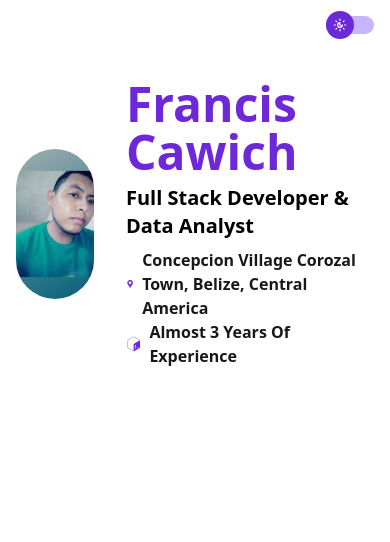
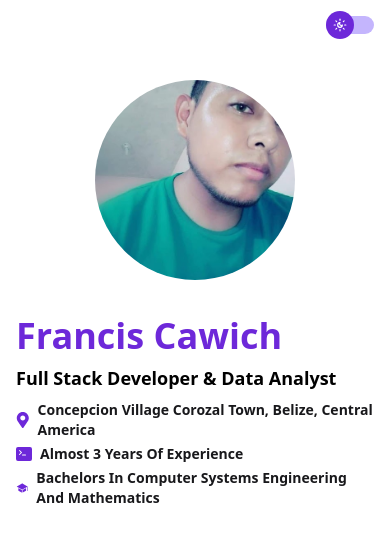
Before and after one commit to FranceCawich/Portfolio-, a Next.js app: page / in a window 390 px wide. Shown: the top 542 px of the page. Built offline with nearby package versions, Linux system fonts and the light colour scheme.

Commit message:
making header responsive

```diff
--- a/components/Header.js
+++ b/components/Header.js
@@ -1,15 +1,16 @@
-"use client ";
+"use client";
 import Image from "next/image";
+import { FaMapMarkerAlt } from "react-icons/fa";
+import { BsTerminalFill } from "react-icons/bs";
+import { IoIosSchool } from "react-icons/io";
+
 import data from "../data/header";
-import { SiGooglemaps } from "react-icons/si";
 import HeaderInfo from "./HeaderInfo";
-
-import { VscTerminalBash } from "react-icons/vsc";
 const Header = () => {
-  const { image, name, jobTitle, address, experience, education } = data;
+  const { image, name, jobTitle, experience, education, address } = data;
   return (
-    <div className="flex  items-center gap-x-8">
-      <div className="w-[150px] h-[150px] relative rounded-full overflow-hidden">
+    <header className="flex flex-wrap md:flex-row flex-col items-center gap-y-9 gap-x-8 pb-7">
+      <div className="w-[200px] md:w-[150px] h-[200px] md:h-[150px] relative rounded-full overflow-hidden">
         <Image
           src={image}
           fill
@@ -17,39 +18,44 @@ const Header = () => {
           className="w-full h-full object-cover hover:scale-125 hover:rotate-12 transition-all duration-500"
         />
       </div>
-      <div>
-        <h1 className="text-5xl font-black  capitalize text-violet-700 dark:text-white ">
+      <div className="flex-1">
+        <h1 className="text-4xl md:text-5xl font-black capitalize text-violet-700 dark:text-white">
           {name}
         </h1>
-        <h3 className="mt-2 text-xl font-bold capitalize dark:text-zinc-400">
-          {" "}
+        <h3 className="mt-2 text-lg md:text-xl  font-semibold md:font-bold capitalize dark:text-zinc-400">
           {jobTitle}
         </h3>
-
-        <div className="felx items-center gap-x-4 mt-2">
+        <div className="flex flex-wrap items-center gap-y-1 gap-x-4 mt-2">
           <HeaderInfo
             Icon={
-              <SiGooglemaps
-                className=" text-violet-700 dark:text-zinc-400"
+              <FaMapMarkerAlt
+                className="text-violet-700 dark:text-zinc-400"
                 size={16}
               />
             }
             title={address}
           />
-
           <HeaderInfo
             Icon={
-              <VscTerminalBash
-                className=" text-violet-700 dark:text-zinc-400"
+              <BsTerminalFill
+                className="text-violet-700 dark:text-zinc-400"
                 size={16}
               />
             }
             title={experience}
           />
+          <HeaderInfo
+            Icon={
+              <IoIosSchool
+                className="text-violet-700 dark:text-zinc-400"
+                size={16}
+              />
+            }
+            title={education}
+          />
         </div>
       </div>
-    </div>
+    </header>
   );
 };
-
 export default Header;
--- a/components/HeaderInfo.js
+++ b/components/HeaderInfo.js
@@ -3,7 +3,7 @@ const HeaderInfo = ({Icon , title}) => {
         <div className="flex items-center space-x-2">
        {Icon}
 
-        <span className="text-zinc-900  dark:text-zinc-400 capitalize text-base font-semibold">
+        <span className="text-zinc-900  dark:text-zinc-400 capitalize text-sm  md:text-base font-semibold">
           {title}
         </span>
       </div>
```
